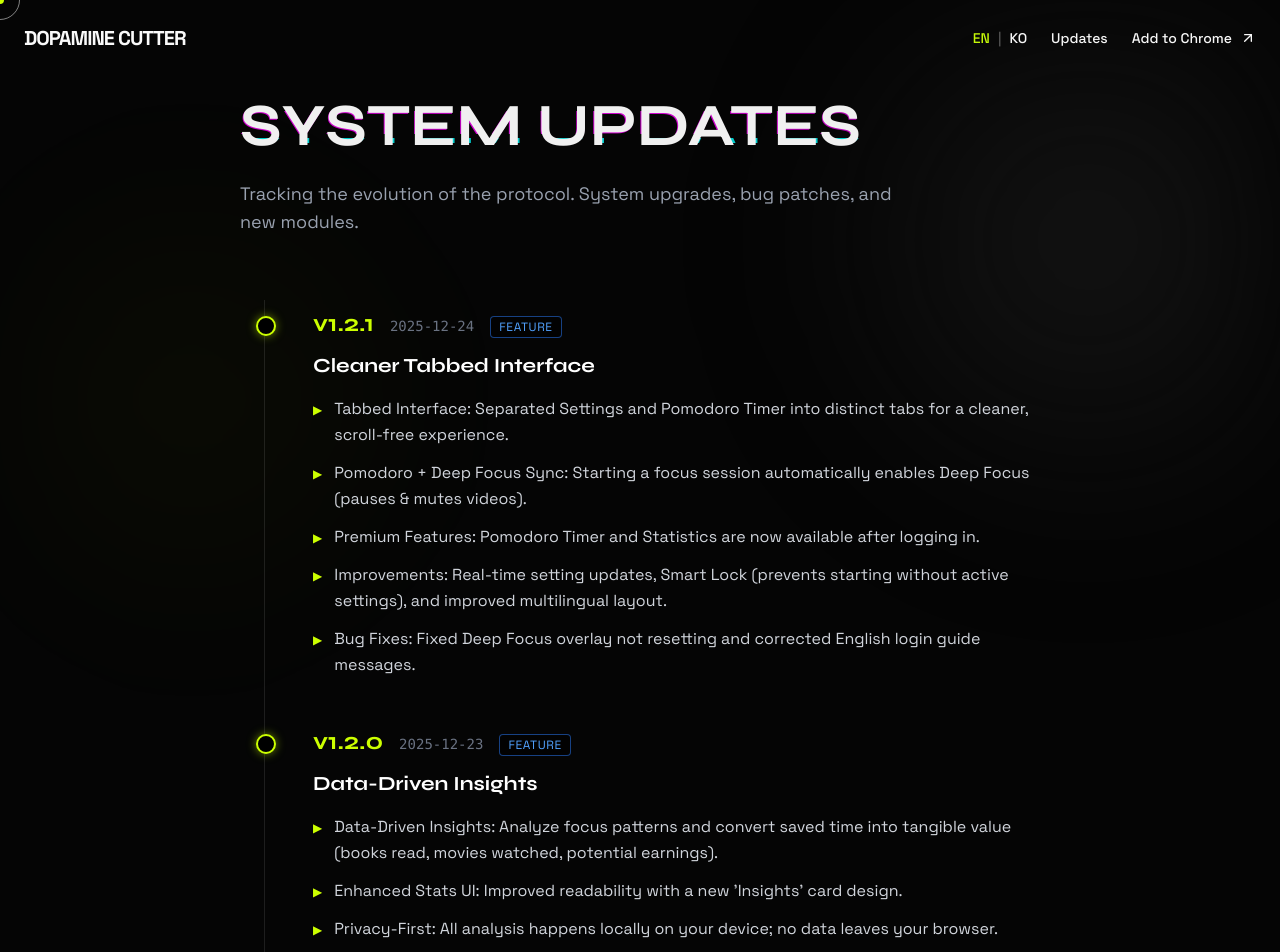
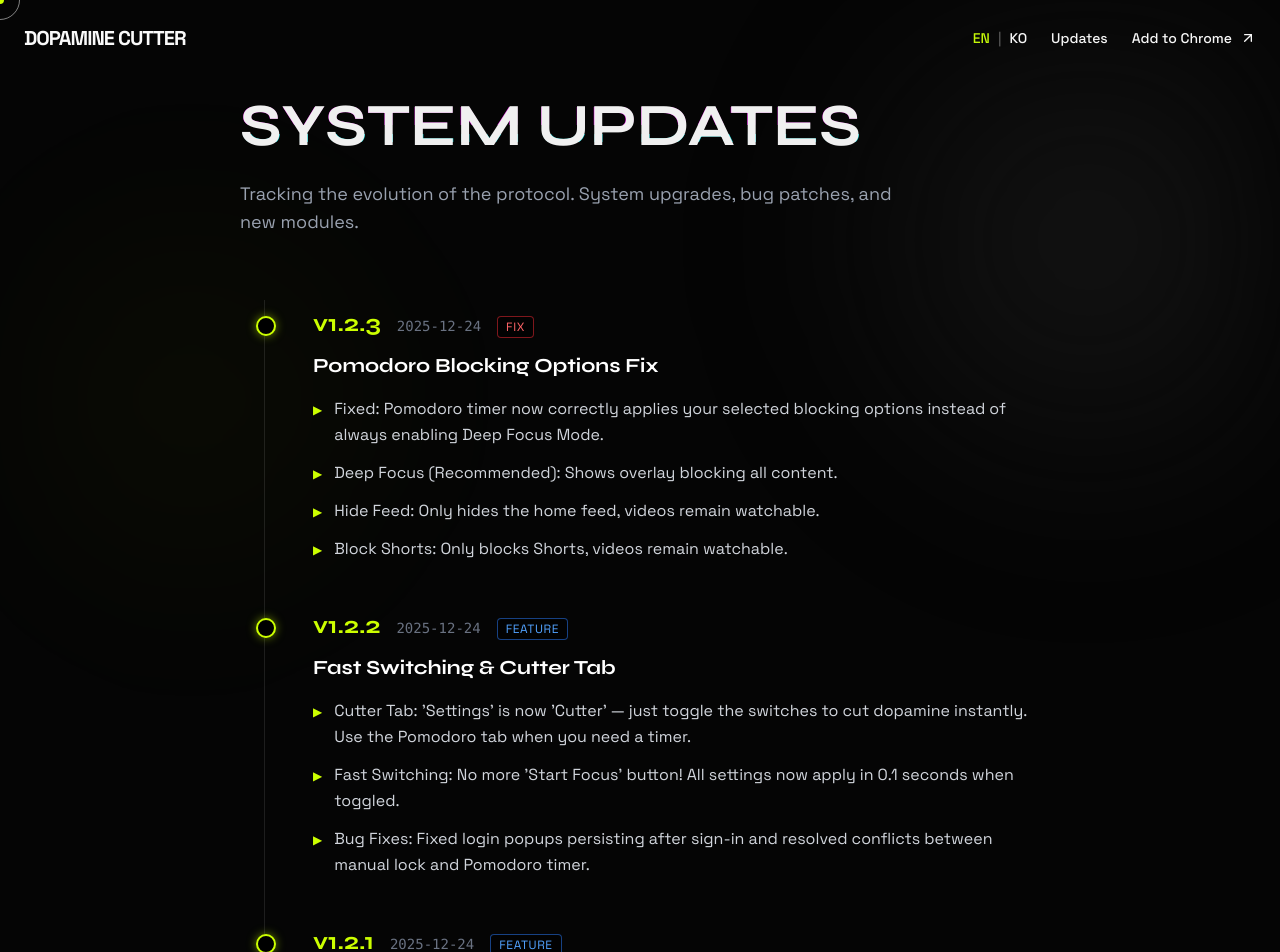
Before and after one commit to BearHumanS/dopamine_cutter_landing, a Next.js app: page /dopamine_cutter_landing/changelog in a window 1280 px wide. Shown: the top 952 px of the page. Built offline with nearby package versions, Linux system fonts and the light colour scheme.

Commit message:
docs: update changelog

```diff
--- a/src/data/changelog.ts
+++ b/src/data/changelog.ts
@@ -13,6 +13,50 @@ export interface ChangelogEntry {
 }
 
 export const changelogData: ChangelogEntry[] = [
+    {
+        version: "v1.2.3",
+        date: "2025-12-24",
+        title: {
+            en: "Pomodoro Blocking Options Fix",
+            ko: "뽀모도로 차단 옵션 수정"
+        },
+        description: {
+            en: [
+                "Fixed: Pomodoro timer now correctly applies your selected blocking options instead of always enabling Deep Focus Mode.",
+                "Deep Focus (Recommended): Shows overlay blocking all content.",
+                "Hide Feed: Only hides the home feed, videos remain watchable.",
+                "Block Shorts: Only blocks Shorts, videos remain watchable."
+            ],
+            ko: [
+                "수정: 뽀모도로 타이머가 이제 사용자가 선택한 차단 옵션을 정확히 적용합니다 (항상 완전 차단이 되던 문제 해결).",
+                "완전 차단 (추천): Deep Focus 오버레이가 표시됩니다.",
+                "피드 숨김: 홈 피드만 숨기고 영상은 시청 가능합니다.",
+                "쇼츠 차단: Shorts만 차단하고 영상은 시청 가능합니다."
+            ]
+        },
+        type: "fix"
+    },
+    {
+        version: "v1.2.2",
+        date: "2025-12-24",
+        title: {
+            en: "Fast Switching & Cutter Tab",
+            ko: "패스트 스위칭 & 커터 탭"
+        },
+        description: {
+            en: [
+                "Cutter Tab: 'Settings' is now 'Cutter' — just toggle the switches to cut dopamine instantly. Use the Pomodoro tab when you need a timer.",
+                "Fast Switching: No more 'Start Focus' button! All settings now apply in 0.1 seconds when toggled.",
+                "Bug Fixes: Fixed login popups persisting after sign-in and resolved conflicts between manual lock and Pomodoro timer."
+            ],
+            ko: [
+                "커터 탭: '설정'이 '커터'로 변경되었습니다. 토글만 켜면 즉시 도파민을 차단합니다. 타이머가 필요하면 뽀모도로 탭을 이용하세요.",
+                "패스트 스위칭: '집중 시작' 버튼 없이 모든 설정이 토글 즉시 0.1초 만에 적용됩니다.",
+                "버그 수정: 로그인 후 안내 팝업이 사라지지 않던 문제와 수동 잠금-뽀모도로 타이머 충돌 문제를 해결했습니다."
+            ]
+        },
+        type: "feature"
+    },
     {
         version: "v1.2.1",
         date: "2025-12-24",
```
